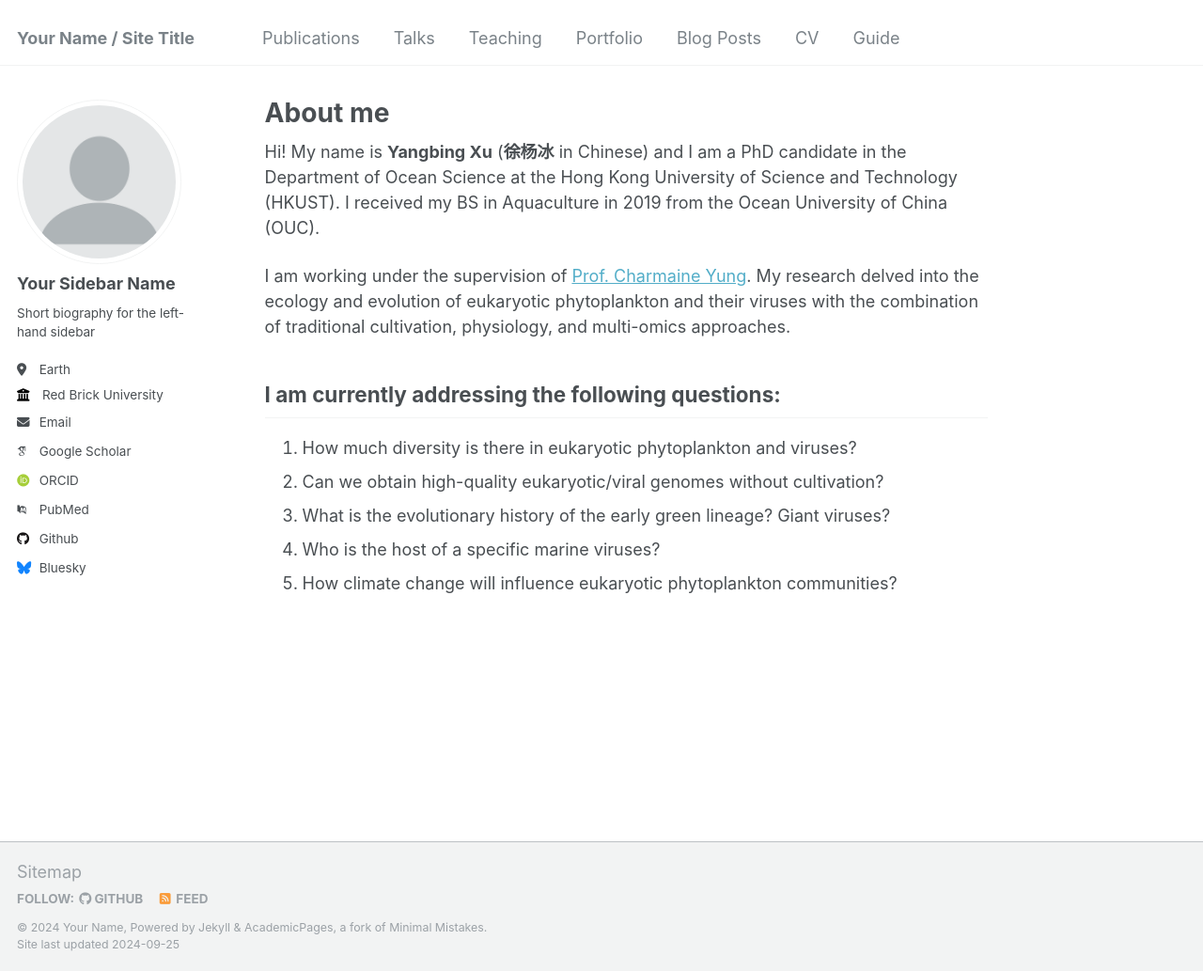
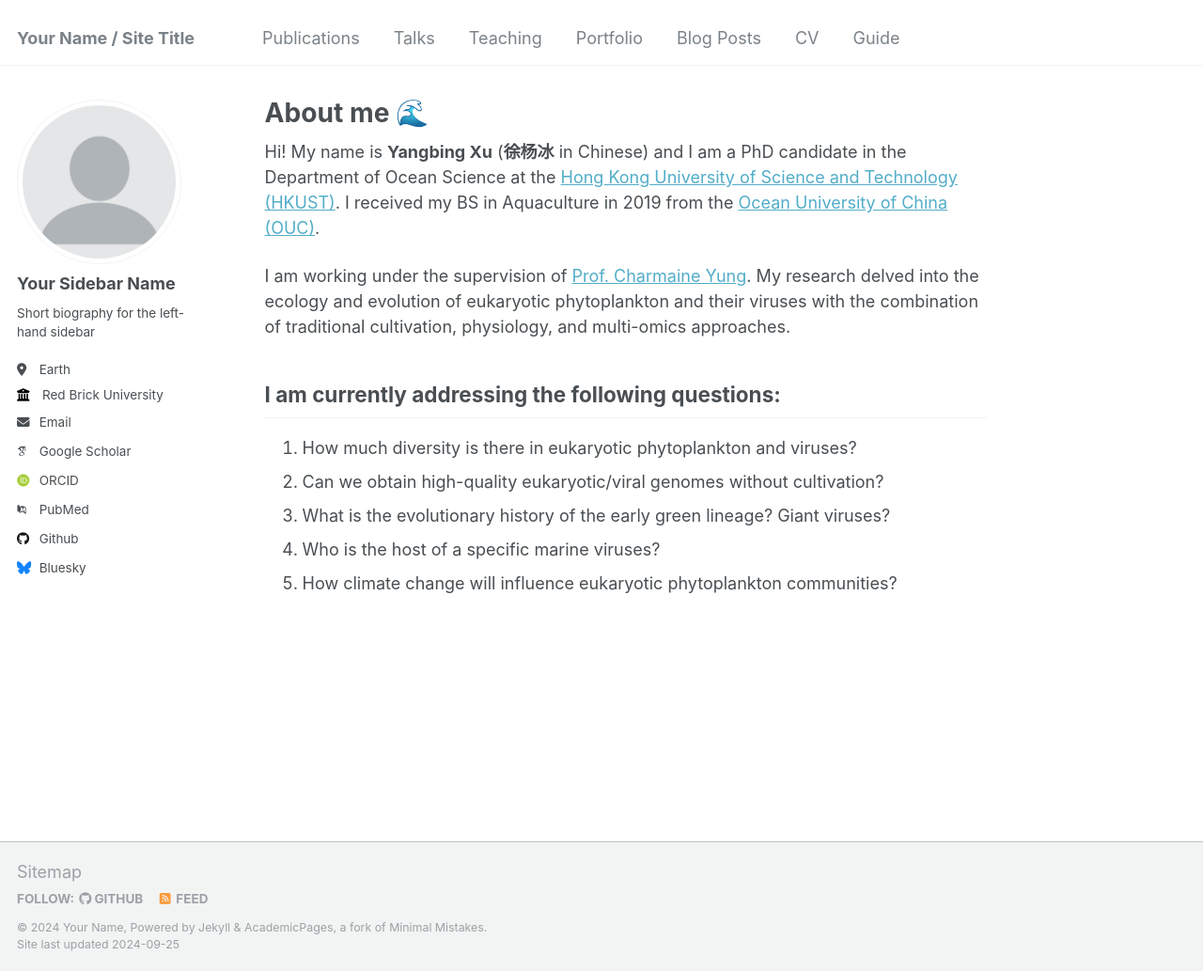
Before and after one commit to Yangbing-Ocean/yangbing, a Jekyll site: the page built from _pages/about.md, in a window 1280 px wide and 1033 px high. Shown: the whole window at 94% size. Built offline with Jekyll 4.4.1, drawn with Linux system fonts in a browser that asks for light colours; some web fonts are replaced; part of the change alters nothing that is shown.

```diff
--- a/_pages/about.md
+++ b/_pages/about.md
@@ -1,13 +1,13 @@
 ---
 permalink: /
-title: "About me"
+title: "About me 🌊"
 author_profile: true
 redirect_from:
   - /about/
   - /about.html
 ---
 
-Hi! My name is **Yangbing Xu** (**徐杨冰** in Chinese) and I am a PhD candidate in the Department of Ocean Science at the Hong Kong University of Science and Technology (HKUST). I received my BS in Aquaculture in 2019 from the Ocean University of China (OUC).
+Hi! My name is **Yangbing Xu** (**徐杨冰** in Chinese) and I am a PhD candidate in the Department of Ocean Science at the [Hong Kong University of Science and Technology (HKUST)](https://hkust.edu.hk/). I received my BS in Aquaculture in 2019 from the [Ocean University of China (OUC)](https://www.ouc.edu.cn/).
 
 I am working under the supervision of [Prof. Charmaine Yung](https://www.charmaineyung.com/). My research delved into the ecology and evolution of eukaryotic phytoplankton and their viruses with the combination of traditional cultivation, physiology, and multi-omics approaches.
 
```
